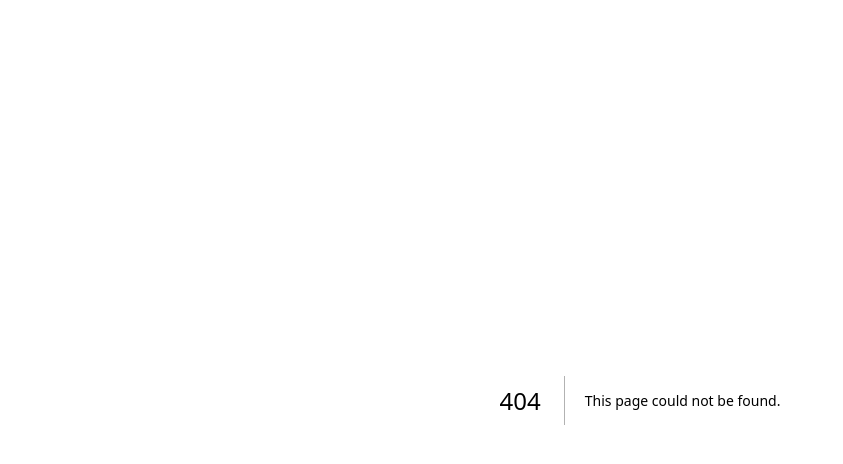
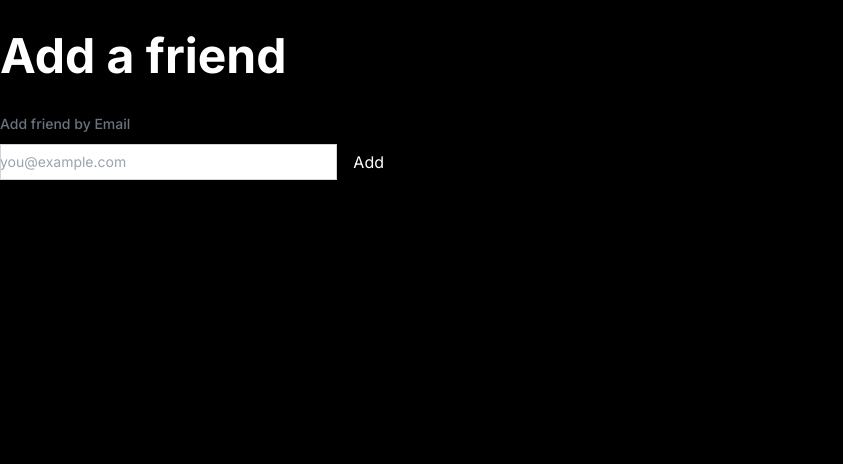
Before and after one commit to OneFriendlyCoder/chatty, a Next.js app: page /dashboard/add in a window 1280 px wide. Before the commit this address had no page. Shown: the top 464 px of the page, without its empty margins (0-843 px from the left). Built offline with nearby package versions, Linux system fonts and the light colour scheme.

Commit message:
UI add friends

```diff
--- /dev/null
+++ b/app/(dashboard)/dashboard/add/page.tsx
@@ -0,0 +1,12 @@
+import AddFriendButtons from "@/components/AddFriendButton";
+
+const Page = () => {
+    return (
+        <main className="pt-8">
+            <h1 className="font-bold text-5xl mb-8">Add a friend</h1>
+            <AddFriendButtons />
+        </main>
+    );
+}
+
+export default Page;
--- /dev/null
+++ b/components/AddFriendButton.tsx
@@ -0,0 +1,58 @@
+"use client"
+import { addFriendValidator } from "@/lib/validations/add-friend";
+import axios from "axios"
+import { useState } from "react";
+import { z } from "zod";
+import { AxiosError } from "axios";
+import {useForm} from "react-hook-form";
+import { zodResolver } from "@hookform/resolvers/zod"
+
+
+type FormData = z.infer<typeof addFriendValidator>;
+
+const AddFriendButtons = () => {
+    const [showSuccessState, setShowSuccessState] = useState<boolean>(false);
+
+    const {register, handleSubmit, setError, formState: {errors}} = useForm<FormData>({
+        resolver: zodResolver(addFriendValidator),
+    });
+
+    const addFriend = async (email: string) => {
+        try {
+            const validatedEmail = addFriendValidator.parse({email});
+            await axios.post('/api/friends/add', {
+                email: validatedEmail,
+            })
+            setShowSuccessState(true);
+        } catch (error) {
+            if(error instanceof z.ZodError){
+                setError('email', {message: error.message})
+            }
+            if(error instanceof AxiosError){
+                setError('email', {message: error.response?.data})
+            }
+            setError('email', {message: "Something went wrong"});
+        }
+    }
+
+    const onSubmit = (data: FormData) => {
+        addFriend(data.email);
+    }
+
+
+    return (
+        <form onSubmit={handleSubmit(onSubmit)} className="max-w-sm">
+            <label htmlFor="email" className="block text-sm font-medium leading-6 text-gray-500">Add friend by Email</label>
+            <div className="mt-2 flex gap-4">
+                <input {...register} type="text" className="block w-full rounded-md border-0 py-1.5 text-black shadow-sm ring-1 ring-inset ring-gray-300 placeholder:text-gray-400 focus:ring-2 focus:ring-inset focus:ring-indigo-800 sm:text-sm sm:leading-6" placeholder="you@example.com"/>
+                <button className="text-white">Add</button>
+            </div>
+            <p className="mt-1 text-sm text-red-600">{errors.email?.message}</p>
+            {showSuccessState ? (
+                <p className="mt-1 text-sm text-green-600">Friend Request sent</p>
+            ): null}
+        </form>
+    );
+}
+
+export default AddFriendButtons;
--- /dev/null
+++ b/lib/validations/add-friend.ts
@@ -0,0 +1,5 @@
+import {z} from "zod";
+
+export const addFriendValidator = z.object({
+    email: z.string().email(),
+})
--- a/package.json
+++ b/package.json
@@ -9,9 +9,11 @@
     "lint": "next lint"
   },
   "dependencies": {
+    "@hookform/resolvers": "^3.3.4",
     "@next-auth/upstash-redis-adapter": "^3.0.4",
     "@radix-ui/react-slot": "^1.0.2",
     "@upstash/redis": "^1.29.0",
+    "axios": "^1.6.8",
     "class-variance-authority": "^0.7.0",
     "clsx": "^2.1.0",
     "lucide-react": "^0.368.0",
@@ -19,10 +21,12 @@
     "next-auth": "^4.24.7",
     "react": "^18",
     "react-dom": "^18",
+    "react-hook-form": "^7.51.3",
     "react-hot-toast": "^2.4.1",
     "shadcn-ui": "^0.8.0",
     "tailwind-merge": "^2.2.2",
-    "tailwindcss-animate": "^1.0.7"
+    "tailwindcss-animate": "^1.0.7",
+    "zod": "^3.22.5"
   },
   "devDependencies": {
     "@types/node": "^20",
```
Also changed, not shown: app/(auth)/login/page.tsx (renamed from app/login/page.tsx), app/(dashboard)/dashboard/page.tsx (renamed from app/dashboard/page.tsx), 1 other file (tests, documents, lock files or other folders).
